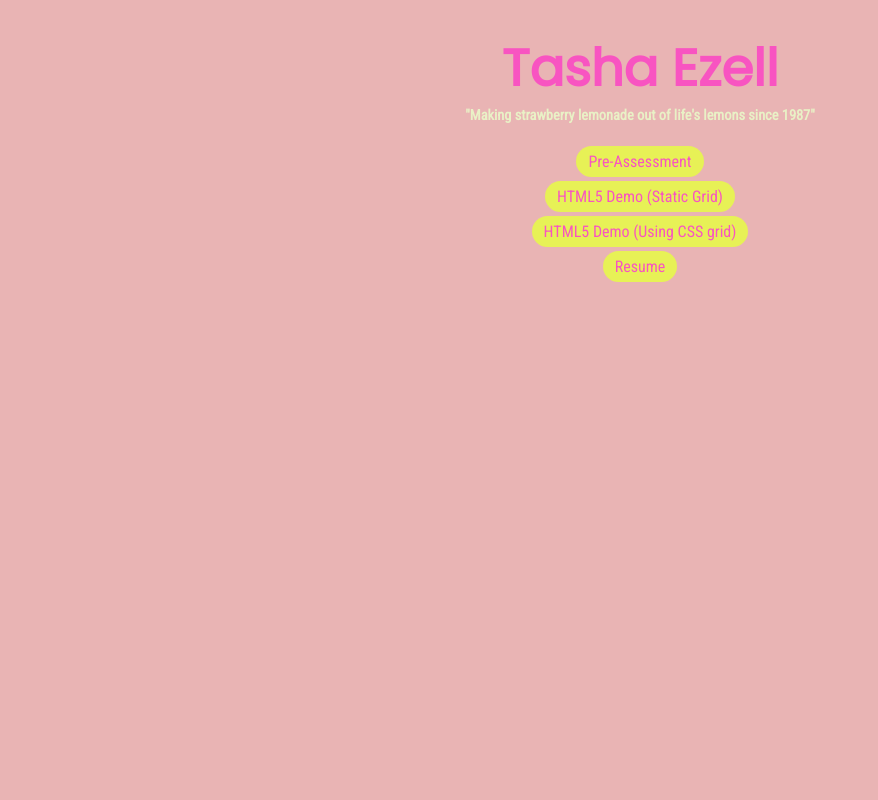
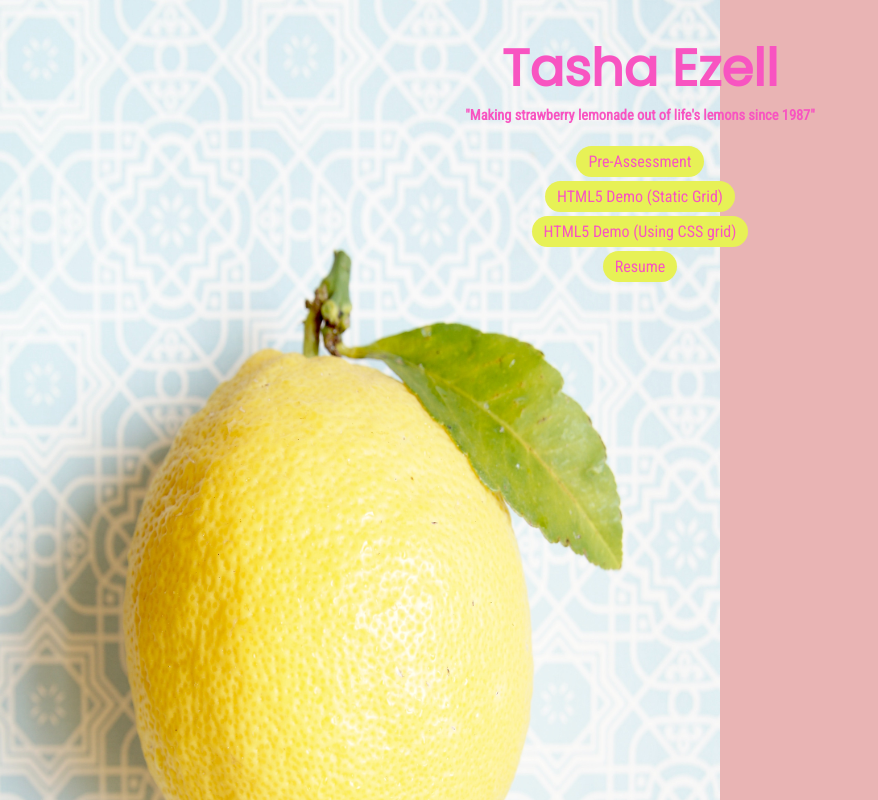
Before and after one commit to trezell/ifsc-3342-2, a plain HTML site: page index.html in a window 1280 px wide. Shown: the whole page, without its empty margins (0-878 px from the left). Drawn offline with Linux system fonts and the light colour scheme.

Commit message:
main page

```diff
--- a/assets/css/main.css
+++ b/assets/css/main.css
@@ -1,6 +1,9 @@
 * {
 	margin: 0px;
 	padding: 0px;
+}
+img{
+	max-width:100%;
 }
 body{
     max-width: 800px;
@@ -8,6 +11,9 @@ body{
 	margin-left: auto;
 	text-align: left;
 	background-color: #e9b4b4;
+	background-image: url("../img/lemon.png");
+	background-position:center 50px left;
+	background-repeat:no-repeat;
 	margin-top: 20px;
 	font-family: 'Poppins', sans-serif;
 	font-family: 'Roboto Condensed', sans-serif;
@@ -27,7 +33,7 @@ h2{
 	text-align:center;
 	padding-bottom: 20px;
 	font-size:.9rem;
-	color: #e9f1c6;
+	color: #f854c1;
 }
 #nav ul{
 	padding:0;
```
Also changed, not shown: assets/img/lemon.png (added).
